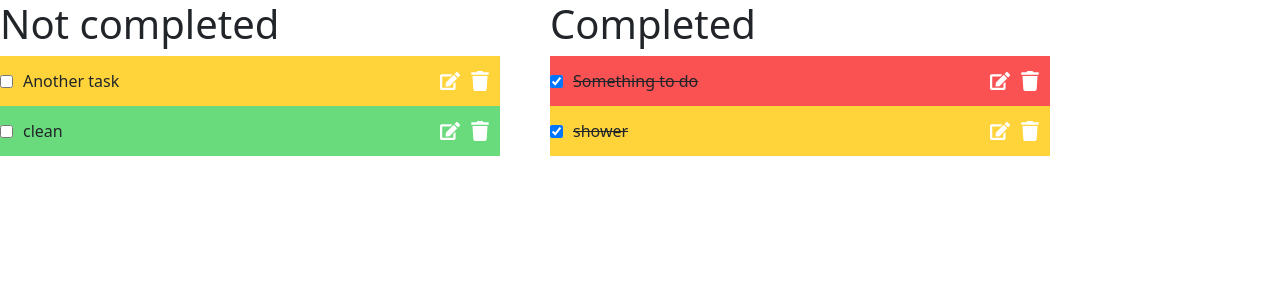
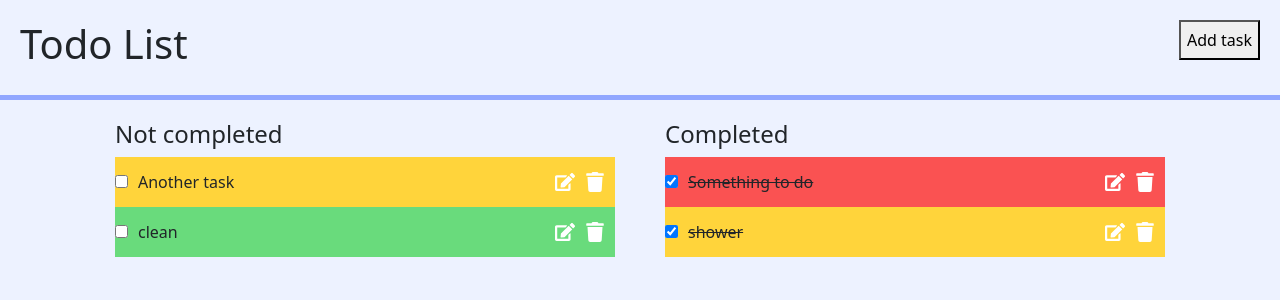
Before and after one commit to qbitech-solutions/Zadatak-za-praksu, a React (Vite) app: page / in a window 1280 px wide. Shown: the top 300 px of the page. Built offline with nearby package versions, Linux system fonts and the light colour scheme; data requests are answered from the project's data file.

Commit message:
Implement sort and added global style

```diff
--- a/index.html
+++ b/index.html
@@ -3,6 +3,12 @@
   <head>
     <meta charset="UTF-8" />
     <link rel="icon" type="image/svg+xml" href="/todo.svg" />
+    <link rel="preconnect" href="https://fonts.googleapis.com" />
+    <link rel="preconnect" href="https://fonts.gstatic.com" crossorigin />
+    <link
+      href="https://fonts.googleapis.com/css2?family=Montserrat:wght@400;600;700&display=swap"
+      rel="stylesheet"
+    />
     <link
       rel="stylesheet"
       href="https://cdn.jsdelivr.net/npm/bootstrap@5.3.0/dist/css/bootstrap.min.css"
--- /dev/null
+++ b/src/Global.styles.ts
@@ -0,0 +1,14 @@
+import { createGlobalStyle } from "styled-components";
+
+export const GlobalStyle = createGlobalStyle`
+:root{
+  font-family: 'Montserrat',sans-serif;
+  font-weight: 400;
+  box-sizing: border-box;
+}
+
+body{
+  margin: 0;
+  padding: 0;
+  background-color: #edf2ff;
+}`;
--- a/src/components/Modal/Modal.tsx
+++ b/src/components/Modal/Modal.tsx
@@ -1,5 +1,6 @@
 import { Modal, Button } from "react-bootstrap";
 import { ModalProps } from "../../types";
+import { useState } from "react";
 
 const CustomModal = ({
   show,
@@ -8,19 +9,41 @@ const CustomModal = ({
   title,
   children,
   confirmText = "Confirm",
+  currentPriority,
+  handlePriorityChange,
 }: ModalProps) => {
+  const [newPriority, setNewPriority] = useState(currentPriority || "red");
+
   return (
     <Modal show={show} onHide={handleClose}>
       <Modal.Header closeButton>
         <Modal.Title>{title}</Modal.Title>
       </Modal.Header>
-      <Modal.Body>{children}</Modal.Body>
+      <Modal.Body>
+        {children}
+        <label style={{ marginLeft: "10px" }}>Priority:</label>
+        <select
+          value={newPriority}
+          onChange={(e) => {
+            const selectedPriority = e.target.value as
+              | "red"
+              | "yellow"
+              | "green";
+            setNewPriority(selectedPriority);
+            handlePriorityChange?.(selectedPriority);
+          }}
+        >
+          <option value="red">Red</option>
+          <option value="yellow">Yellow</option>
+          <option value="green">Green</option>
+        </select>
+      </Modal.Body>
       <Modal.Footer>
         <Button variant="secondary" onClick={handleClose}>
           Close
         </Button>
         {handleConfirm && (
-          <Button variant="primary" onClick={handleConfirm}>
+          <Button variant="primary" onClick={() => handleConfirm(newPriority)}>
             {confirmText}
           </Button>
         )}
--- a/src/components/TodoItems/TodoItems.tsx
+++ b/src/components/TodoItems/TodoItems.tsx
@@ -17,10 +17,14 @@ const TodoItems = ({
   const [editedTask, setEditedTask] = useState(todo.task);
   const [showEditModal, setShowEditModal] = useState(false);
   const [showDeleteModal, setShowDeleteModal] = useState(false);
+  const [editPriority, setEditPriority] = useState(todo.priority);
 
   const handleEdit = async (id: number) => {
     try {
-      await axios.patch(`${config.apiUrl}/${id}`, { task: editedTask });
+      await axios.patch(`${config.apiUrl}/${id}`, {
+        task: editedTask,
+        priority: editPriority,
+      });
       setShowEditModal(false);
       onTaskChange();
     } catch (error) {
@@ -52,8 +56,13 @@ const TodoItems = ({
       <CustomModal
         show={showEditModal}
         handleClose={() => setShowEditModal(false)}
-        handleConfirm={() => handleEdit(todo.id)}
+        handleConfirm={(newPriority) => {
+          setEditPriority(newPriority);
+          handleEdit(todo.id);
+        }}
         title="Edit Task"
+        currentPriority={editPriority}
+        handlePriorityChange={(newPriority) => setEditPriority(newPriority)}
       >
         <label>Edit Task:</label>
         <input
--- a/src/components/TodoList/TodoList.styled.ts
+++ b/src/components/TodoList/TodoList.styled.ts
@@ -2,5 +2,20 @@ import styled from "styled-components";
 
 export const StyledTodoList = styled.div`
   display: flex;
+  justify-content: center;
   gap: 50px;
+  padding: 20px;
 `;
+
+export const StyledTodoDiv = styled.div`
+  display: flex;
+  justify-content: space-between;
+  height: 100px;
+  padding: 20px;
+  border-bottom: 5px solid #91a7ff;
+`;
+
+export const StyledButton = styled.button`
+  height: 40px;
+  cursor: pointer;
+`;
--- a/src/components/TodoList/TodoList.tsx
+++ b/src/components/TodoList/TodoList.tsx
@@ -3,7 +3,7 @@ import TodoItems from "../TodoItems/TodoItems";
 import axios from "axios";
 import config from "../../config";
 import { Todo } from "../../types";
-import { StyledTodoList } from "./TodoList.styled";
+import { StyledTodoList, StyledTodoDiv, StyledButton } from "./TodoList.styled";
 
 const TodoList = () => {
   const [completedTodo, setCompletedTodo] = useState<Todo[]>([]);
@@ -54,11 +54,23 @@ const TodoList = () => {
     }
   };
 
+  const sortByPriority = (todo: Todo[]) => {
+    return todo.sort((a, b) => {
+      const priorityOrder = { red: 1, yellow: 2, green: 3 };
+      return priorityOrder[a.priority] - priorityOrder[b.priority];
+    });
+  };
+
   return (
+    <>
+      <StyledTodoDiv>
+        <h1>Todo List</h1>
+        <StyledButton>Add task</StyledButton>
+      </StyledTodoDiv>
       <StyledTodoList>
         <div>
-        <h1>Not completed</h1>
-        {notCompletedTodo.map((todo) => (
+          <h4>Not completed</h4>
+          {sortByPriority(notCompletedTodo).map((todo) => (
             <TodoItems
               key={todo.id}
               todo={todo}
@@ -68,8 +80,8 @@ const TodoList = () => {
           ))}
         </div>
         <div>
-        <h1>Completed</h1>
-        {completedTodo.map((todo) => (
+          <h4>Completed</h4>
+          {sortByPriority(completedTodo).map((todo) => (
             <TodoItems
               key={todo.id}
               todo={todo}
@@ -79,6 +91,7 @@ const TodoList = () => {
           ))}
         </div>
       </StyledTodoList>
+    </>
   );
 };
 
--- a/src/main.tsx
+++ b/src/main.tsx
@@ -1,9 +1,11 @@
 import React from "react";
 import ReactDOM from "react-dom/client";
 import App from "./App.tsx";
+import { GlobalStyle } from "./Global.styles.ts";
 
 ReactDOM.createRoot(document.getElementById("root")!).render(
   <React.StrictMode>
+    <GlobalStyle />
     <App />
   </React.StrictMode>
 );
--- a/src/types.ts
+++ b/src/types.ts
@@ -14,8 +14,10 @@ export type TodoItemsProps = {
 export type ModalProps = {
   show: boolean;
   handleClose: () => void;
-  handleConfirm?: () => void;
+  handleConfirm?: (newPriority: "red" | "yellow" | "green") => void; // Include the argument
   title: string;
   children: React.ReactNode;
   confirmText?: string;
+  currentPriority?: "red" | "yellow" | "green";
+  handlePriorityChange?: (newPriority: "red" | "yellow" | "green") => void;
 };
```
Lines whose indentation alone changed are shown as unchanged.
